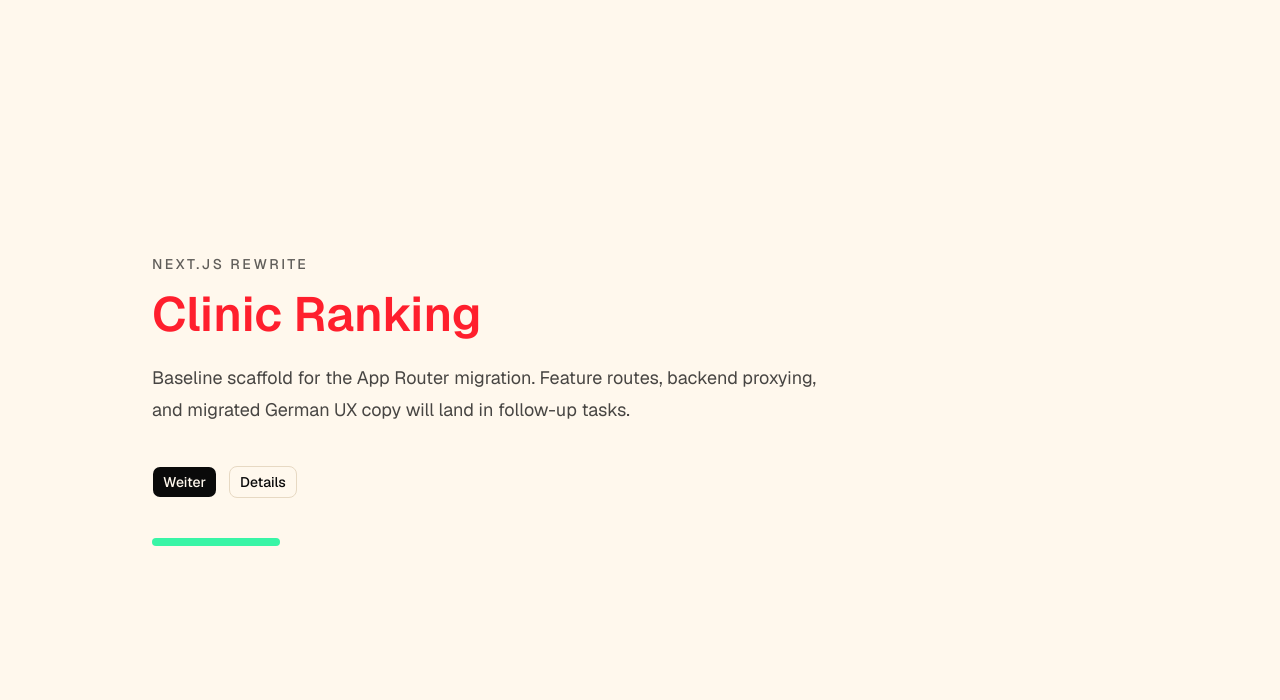
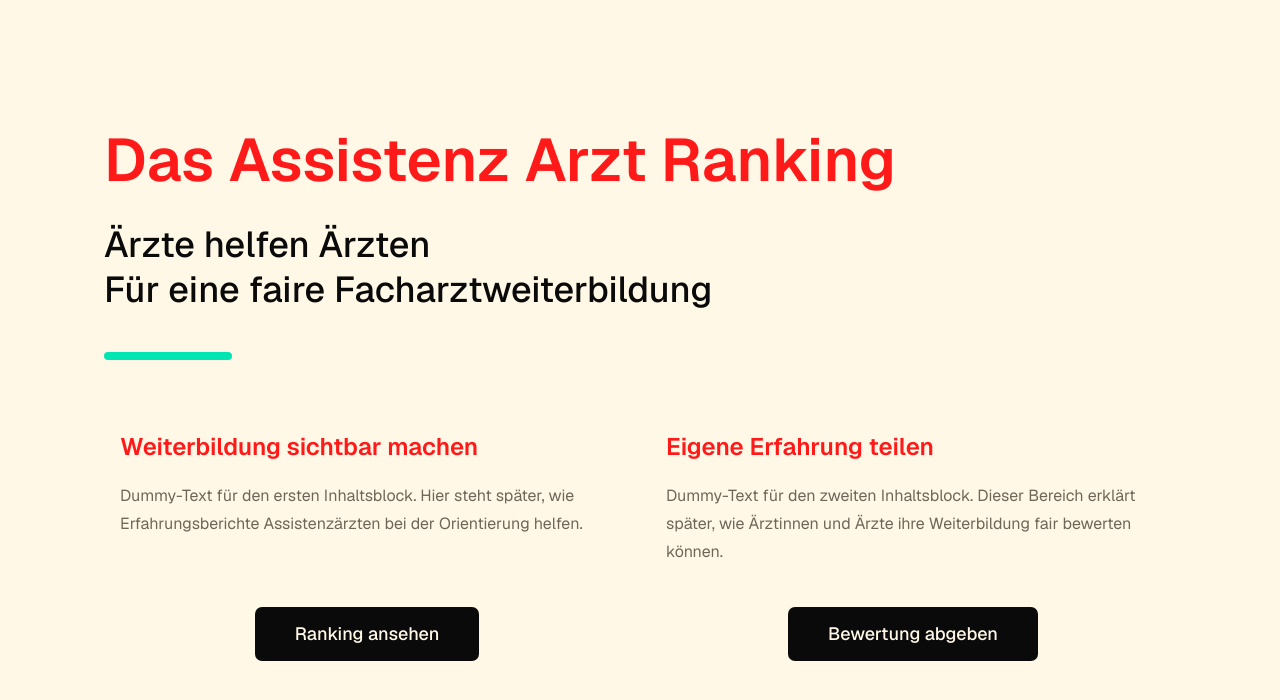
Before and after one commit to lucas-carvajal/clinic-ranking-fe, a Next.js app: page / in a window 1280 px wide. Shown: the top 700 px of the page. Built offline with nearby package versions, Linux system fonts and the light colour scheme.

Commit message:
Restore intended landing page design on main.
This reapplies the themed landing hero/content layout and updates the home-page test assertions so main reflects the expected UI after the recent merge sequence.

Co-authored-by: Cursor <cursoragent@cursor.com>

```diff
--- a/app/globals.css
+++ b/app/globals.css
@@ -5,10 +5,10 @@
 @custom-variant dark (&:is(.dark *));
 
 :root {
-  --background: #fff8ed;
+  --background: #fff8e7;
   --foreground: #0a0a0a;
-  --brand: #ff1f2d;
-  --accent: #39f5a6;
+  --brand-red: #ff1a1a;
+  --brand-mint: #00e6b3;
   --cream-surface: #ffffff;
   --cream-muted: #f7eddc;
   --cream-border: #e7d9c3;
@@ -24,13 +24,14 @@
   --secondary-foreground: var(--foreground);
   --muted: var(--cream-muted);
   --muted-foreground: var(--text-muted);
+  --accent: var(--brand-mint);
   --accent-foreground: var(--foreground);
   --destructive: #c81924;
   --border: var(--cream-border);
   --input: var(--cream-border);
   --ring: color-mix(in srgb, var(--foreground) 35%, transparent);
-  --chart-1: var(--brand);
-  --chart-2: var(--accent);
+  --chart-1: var(--brand-red);
+  --chart-2: var(--brand-mint);
   --chart-3: var(--foreground);
   --chart-4: var(--cream-border);
   --chart-5: var(--text-muted);
@@ -48,7 +49,8 @@
 @theme inline {
   --color-background: var(--background);
   --color-foreground: var(--foreground);
-  --color-brand: var(--brand);
+  --color-brand-red: var(--brand-red);
+  --color-brand-mint: var(--brand-mint);
   --color-accent: var(--accent);
   --color-card: var(--card);
   --color-card-foreground: var(--card-foreground);
@@ -100,3 +102,17 @@
     font-family: var(--font-geist-sans), Arial, Helvetica, sans-serif;
   }
 }
+
+@layer components {
+  .page-title {
+    @apply text-brand-red text-4xl leading-tight font-semibold tracking-normal sm:text-6xl;
+  }
+
+  .section-title {
+    @apply text-brand-red text-2xl leading-tight font-semibold tracking-normal;
+  }
+
+  .mint-accent-bar {
+    @apply bg-brand-mint h-2 w-32 rounded-full;
+  }
+}
--- a/app/page.tsx
+++ b/app/page.tsx
@@ -1,23 +1,51 @@
 import { Button } from "@/components/ui/button";
+
+const landingBlocks = [
+  {
+    title: "Weiterbildung sichtbar machen",
+    body: "Dummy-Text für den ersten Inhaltsblock. Hier steht später, wie Erfahrungsberichte Assistenzärzten bei der Orientierung helfen.",
+    button: "Ranking ansehen",
+  },
+  {
+    title: "Eigene Erfahrung teilen",
+    body: "Dummy-Text für den zweiten Inhaltsblock. Dieser Bereich erklärt später, wie Ärztinnen und Ärzte ihre Weiterbildung fair bewerten können.",
+    button: "Bewertung abgeben",
+  },
+];
 
 export default function Home() {
   return (
-    <main className="mx-auto flex min-h-screen w-full max-w-5xl flex-col justify-center px-6 py-16">
-      <p className="text-sm font-medium uppercase tracking-[0.18em] text-foreground/65">
-        Next.js rewrite
-      </p>
-      <h1 className="mt-4 text-4xl font-semibold tracking-normal text-brand sm:text-5xl">
-        Clinic Ranking
-      </h1>
-      <p className="mt-6 max-w-2xl text-lg leading-8 text-foreground/75">
-        Baseline scaffold for the App Router migration. Feature routes, backend
-        proxying, and migrated German UX copy will land in follow-up tasks.
-      </p>
-      <div className="mt-10 flex flex-wrap items-center gap-3">
-        <Button>Weiter</Button>
-        <Button variant="outline">Details</Button>
-      </div>
-      <div className="mt-10 h-2 w-32 rounded-full bg-accent" />
+    <main className="mx-auto flex min-h-screen w-full max-w-6xl flex-col justify-center px-6 py-16 sm:px-8 lg:px-10">
+      <section className="max-w-4xl">
+        <h1 className="page-title">Das Assistenz Arzt Ranking</h1>
+        <h2 className="mt-6 text-2xl leading-tight font-medium text-foreground sm:text-4xl">
+          <span className="block">Ärzte helfen Ärzten</span>
+          <span className="block">Für eine faire Facharztweiterbildung</span>
+        </h2>
+        <div className="mint-accent-bar mt-10" />
+      </section>
+
+      <section
+        aria-label="Landing page content"
+        className="mt-14 grid grid-cols-1 gap-5 md:grid-cols-2"
+      >
+        {landingBlocks.map((block) => (
+          <article
+            key={block.title}
+            className="flex min-h-64 flex-col justify-between py-4 text-foreground md:px-4"
+          >
+            <div>
+              <h3 className="section-title">{block.title}</h3>
+              <p className="mt-5 text-base leading-7 text-muted-foreground">
+                {block.body}
+              </p>
+            </div>
+            <Button className="mt-10 h-12 min-w-48 self-center px-8 text-base sm:h-14 sm:min-w-56 sm:px-10 sm:text-lg">
+              {block.button}
+            </Button>
+          </article>
+        ))}
+      </section>
     </main>
   );
 }
```
Also changed, not shown: 1 other file (tests, documents, lock files or other folders).
